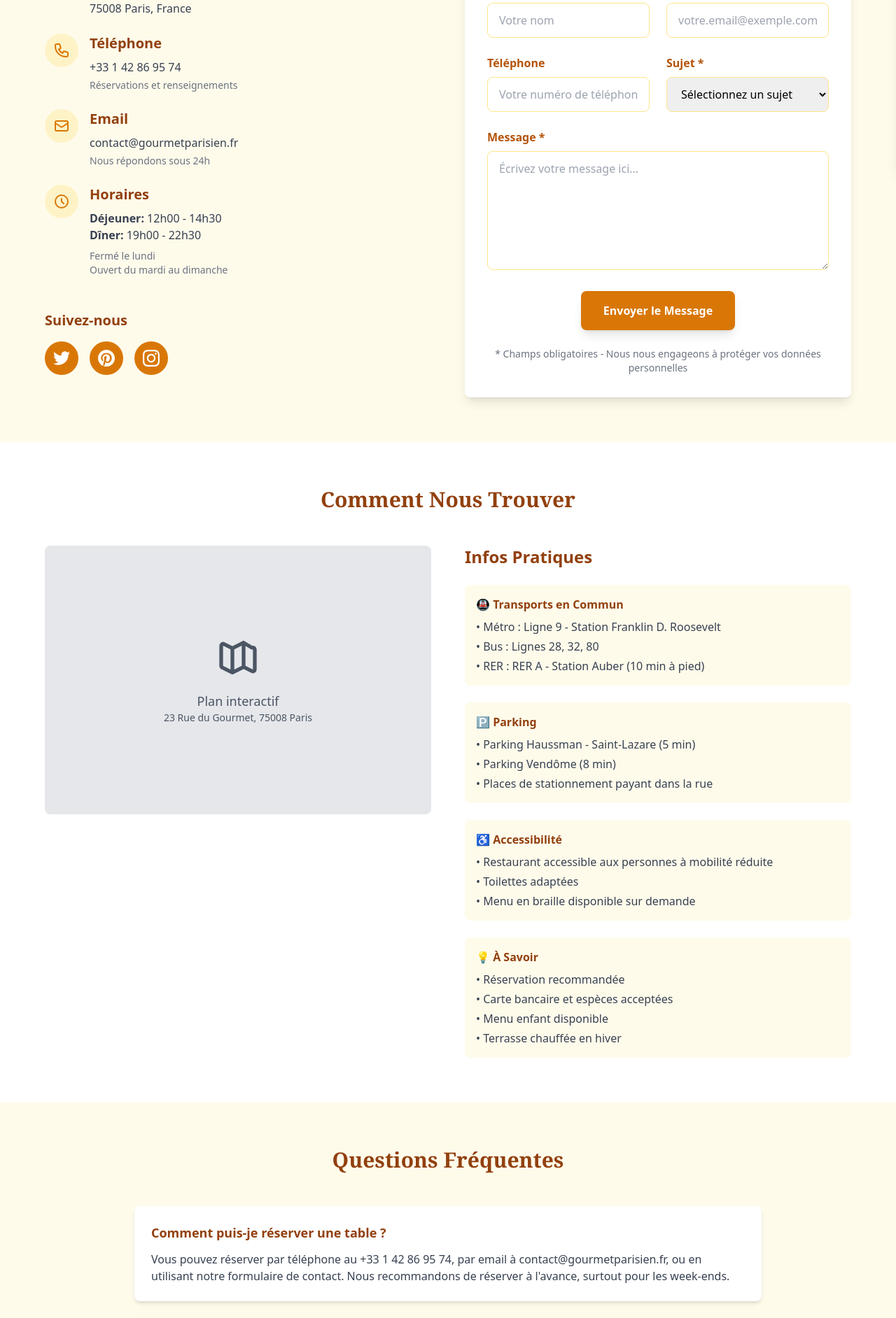
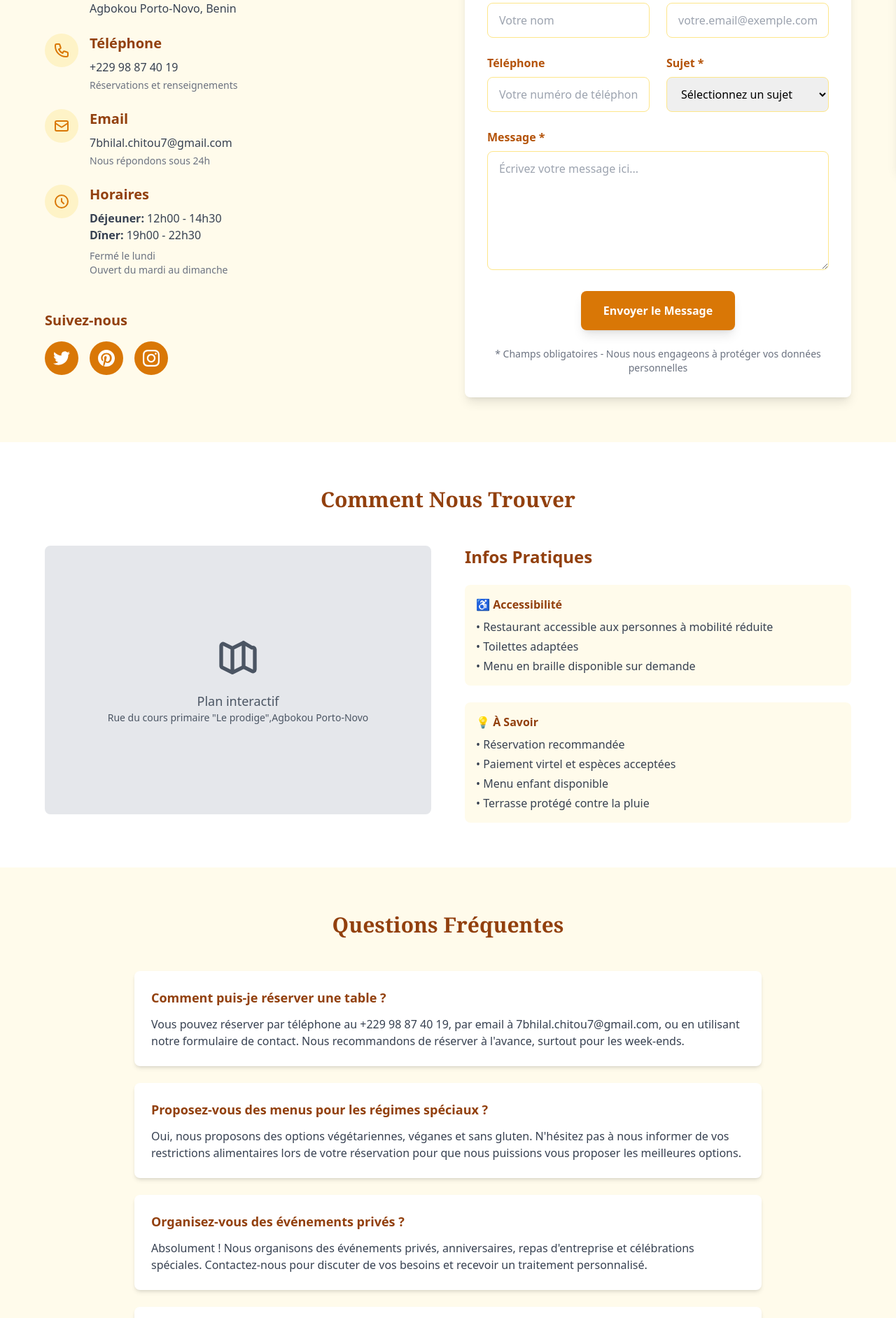
Before and after one commit to 7Bhil/Restaurant, a Next.js app: page /contact in a window 1280 px wide. Shown: the part 556-2440 px from the top of the page at 70% size. Built offline with nearby package versions, Linux system fonts and the light colour scheme.

Commit message:
vraie Modification

```diff
--- a/src/app/about/page.js
+++ b/src/app/about/page.js
@@ -198,7 +198,7 @@ export default function About() {
             Notre Engagement
           </h2>
           <p className="text-lg text-amber-700 mb-8 leading-relaxed">
-            Chez <strong>Resto App</strong>, nous nous engageons à proposer des
+            Chez <strong>Bhil$</strong>, nous nous engageons à proposer des
             plats savoureux, faits maison, tout en respectant notre
             environnement et notre communauté. Nous privilégions les ingrédients
             frais, locaux et de saison, pour une cuisine responsable et
@@ -242,9 +242,11 @@ export default function About() {
             culinaire inoubliable au cœur de Paris.
           </p>
           <div className="flex flex-col sm:flex-row gap-4 justify-center">
-            <button className="bg-white hover:bg-amber-100 text-amber-800 font-bold py-4 px-8 rounded-full text-lg transition duration-300 transform hover:scale-105 shadow-lg">
-              Réserver une table
-            </button>
+            <Link href="reservation">
+              <button className="bg-white hover:bg-amber-100 text-amber-800 font-bold py-4 px-8 rounded-full text-lg transition duration-300 transform hover:scale-105 shadow-lg">
+                Réserver une table
+              </button>
+            </Link>
             <Link href="/menu">
               <button className="border-2 border-white hover:bg-white hover:text-amber-800 text-white font-bold py-4 px-8 rounded-full text-lg transition duration-300">
                 Voir notre menu
--- a/src/app/contact/page.js
+++ b/src/app/contact/page.js
@@ -149,9 +149,9 @@ export default function Contact() {
                       Adresse
                     </h3>
                     <p className="text-gray-700">
-                      23 Rue du Gourmet
+                      Rue de l'ecole le prodige
                       <br />
-                      75008 Paris, France
+                      Agbokou Porto-Novo, Benin
                     </p>
                   </div>
                 </div>
@@ -181,7 +181,7 @@ export default function Contact() {
                         href="tel:+33142869574"
                         className="hover:text-amber-600 transition-colors"
                       >
-                        +33 1 42 86 95 74
+                        +229 98 87 40 19
                       </Link>
                     </p>
                     <p className="text-sm text-gray-500 mt-1">
@@ -215,7 +215,7 @@ export default function Contact() {
                         href="mailto:contact@gourmetparisien.fr"
                         className="hover:text-amber-600 transition-colors"
                       >
-                        contact@gourmetparisien.fr
+                        7bhilal.chitou7@gmail.com
                       </Link>
                     </p>
                     <p className="text-sm text-gray-500 mt-1">
@@ -488,7 +488,9 @@ export default function Contact() {
                   />
                 </svg>
                 <p className="text-lg font-medium">Plan interactif</p>
-                <p className="text-sm">23 Rue du Gourmet, 75008 Paris</p>
+                <p className="text-sm">
+                  Rue du cours primaire "Le prodige",Agbokou Porto-Novo
+                </p>
               </div>
             </div>
 
@@ -499,26 +501,6 @@ export default function Contact() {
               </h3>
 
               <div className="space-y-6">
-                <div className="p-4 bg-amber-50 rounded-lg">
-                  <h4 className="font-bold text-amber-800 mb-2">
-                    🚇 Transports en Commun
-                  </h4>
-                  <ul className="text-gray-700 space-y-1">
-                    <li>• Métro : Ligne 9 - Station Franklin D. Roosevelt</li>
-                    <li>• Bus : Lignes 28, 32, 80</li>
-                    <li>• RER : RER A - Station Auber (10 min à pied)</li>
-                  </ul>
-                </div>
-
-                <div className="p-4 bg-amber-50 rounded-lg">
-                  <h4 className="font-bold text-amber-800 mb-2">🅿️ Parking</h4>
-                  <ul className="text-gray-700 space-y-1">
-                    <li>• Parking Haussman - Saint-Lazare (5 min)</li>
-                    <li>• Parking Vendôme (8 min)</li>
-                    <li>• Places de stationnement payant dans la rue</li>
-                  </ul>
-                </div>
-
                 <div className="p-4 bg-amber-50 rounded-lg">
                   <h4 className="font-bold text-amber-800 mb-2">
                     ♿ Accessibilité
@@ -536,9 +518,9 @@ export default function Contact() {
                   <h4 className="font-bold text-amber-800 mb-2">💡 À Savoir</h4>
                   <ul className="text-gray-700 space-y-1">
                     <li>• Réservation recommandée</li>
-                    <li>• Carte bancaire et espèces acceptées</li>
+                    <li>• Paiement virtel et espèces acceptées</li>
                     <li>• Menu enfant disponible</li>
-                    <li>• Terrasse chauffée en hiver</li>
+                    <li>• Terrasse protégé contre la pluie</li>
                   </ul>
                 </div>
               </div>
@@ -560,8 +542,8 @@ export default function Contact() {
                 Comment puis-je réserver une table ?
               </h3>
               <p className="text-gray-700">
-                Vous pouvez réserver par téléphone au +33 1 42 86 95 74, par
-                email à contact@gourmetparisien.fr, ou en utilisant notre
+                Vous pouvez réserver par téléphone au +229 98 87 40 19, par
+                email à 7bhilal.chitou7@gmail.com, ou en utilisant notre
                 formulaire de contact. Nous recommandons de réserver à l'avance,
                 surtout pour les week-ends.
               </p>
@@ -586,8 +568,8 @@ export default function Contact() {
               <p className="text-gray-700">
                 Absolument ! Nous organisons des événements privés,
                 anniversaires, repas d'entreprise et célébrations spéciales.
-                Contactez-nous pour discuter de vos besoins et recevoir un devis
-                personnalisé.
+                Contactez-nous pour discuter de vos besoins et recevoir un
+                traitement personnalisé.
               </p>
             </div>
 
@@ -596,9 +578,9 @@ export default function Contact() {
                 Avez-vous une terrasse ?
               </h3>
               <p className="text-gray-700">
-                Oui, nous disposons d'une belle terrasse chauffée qui peut
-                accueillir jusqu'à 30 personnes. Elle est ouverte selon les
-                conditions météorologiques et la saison.
+                Oui, nous disposons d'une belle terrasse qui peut accueillir
+                jusqu'à 30 personnes. Elle est ouverte selon les conditions
+                météorologiques et la saison.
               </p>
             </div>
 
@@ -607,9 +589,8 @@ export default function Contact() {
                 Quels sont vos moyens de paiement acceptés ?
               </h3>
               <p className="text-gray-700">
-                Nous acceptons les cartes bancaires (Visa, Mastercard, American
-                Express), les espèces, les chèques et les tickets restaurant.
-                Les paiements contactless sont également disponibles.
+                Nous acceptons les Paimement virtuel (MTN, Moov, Celtis), les
+                espèces, restaurant.
               </p>
             </div>
           </div>
@@ -628,13 +609,13 @@ export default function Contact() {
           </p>
           <div className="flex flex-col sm:flex-row gap-4 justify-center">
             <Link
-              href="tel:+33142869574"
+              href="tel:+229 98 87 40 19"
               className="bg-white hover:bg-amber-100 text-amber-800 font-bold py-4 px-8 rounded-full text-lg transition duration-300 transform hover:scale-105 shadow-lg"
             >
               Appeler maintenant
             </Link>
             <Link
-              href="mailto:contact@gourmetparisien.fr"
+              href="7bhilal.chitou7@gmail.com"
               className="border-2 border-white hover:bg-white hover:text-amber-800 text-white font-bold py-4 px-8 rounded-full text-lg transition duration-300"
             >
               Envoyer un email
--- a/src/app/layout.js
+++ b/src/app/layout.js
@@ -248,8 +248,8 @@ export default function RootLayout({ children }) {
             </div>
 
             <div className="flex flex-col items-center md:items-end">
-              <p className="text-amber-200 mb-2">Ouvert du Lundi au Samedi</p>
-              <p className="text-amber-200">De 08h à 21h30</p>
+              <p className="text-amber-200 mb-2">Ouvert du Mardi au Dimanche</p>
+              <p className="text-amber-200">De 08h à 22h30</p>
               <p className="text-amber-200 mt-2">Tél: 01 98 87 40 19</p>
             </div>
           </div>
--- a/src/app/page.js
+++ b/src/app/page.js
@@ -3,6 +3,7 @@ import Image from "next/image";
 
 import equipe from "./images/equipe.jpg";
 import salle from "@/app/images/salle.jpg";
+import Link from "next/link";
 
 export default function Home() {
   return (
@@ -58,10 +59,10 @@ export default function Home() {
 
             <div className="md:w-1/2">
               <p className="text-gray-700 text-lg mb-6">
-                Fondé en 2025, <strong>Resto Bhil$</strong> vous invite à
-                savourer des plats délicieux et variés, préparés avec soin dans
-                un cadre chaleureux et moderne. Notre équipe sélectionne les
-                meilleurs ingrédients pour vous offrir une expérience culinaire
+                Fondé en 2025, <strong> Bhil$</strong> vous invite à savourer
+                des plats délicieux et variés, préparés avec soin dans un cadre
+                chaleureux et moderne. Notre équipe sélectionne les meilleurs
+                ingrédients pour vous offrir une expérience culinaire
                 inoubliable.
               </p>
               <p className="text-gray-700 text-lg">
@@ -84,9 +85,11 @@ export default function Home() {
             Réservez votre table dès maintenant et préparez-vous pour un voyage
             culinaire inoubliable au cœur de la France.
           </p>
-          <button className="bg-amber-600 hover:bg-amber-700 text-white font-bold py-4 px-10 rounded-full text-xl transition duration-300 transform hover:scale-105 shadow-lg">
-            Réserver maintenant
-          </button>
+          <Link href="reservation">
+            <button className="bg-amber-600 hover:bg-amber-700 text-white font-bold py-4 px-10 rounded-full text-xl transition duration-300 transform hover:scale-105 shadow-lg">
+              Réserver maintenant
+            </button>
+          </Link>
         </div>
       </section>
     </div>
```
